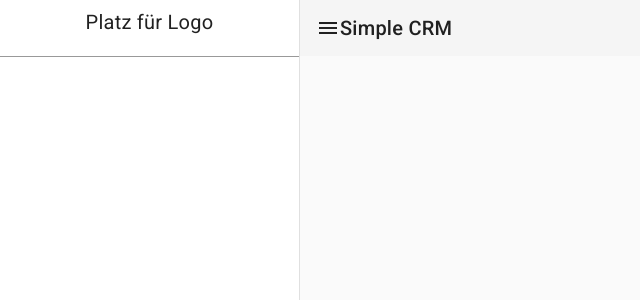
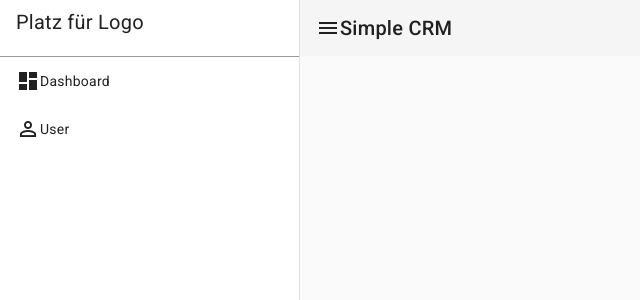
Before and after one commit to okankpl/Simple-crm, an Angular app: page / in a window 1280 px wide. Shown: the top 300 px of the page, without its empty margins (0-640 px from the left). Built offline with nearby package versions, Linux system fonts and the light colour scheme.

Commit message:
styling sidenav

```diff
--- a/src/app/app.component.html
+++ b/src/app/app.component.html
@@ -3,6 +3,11 @@
     <div class="logo-container">
       <p>Platz für Logo</p>
     </div>
+
+    <ul>
+      <li><mat-icon>dashboard</mat-icon>Dashboard</li>
+      <li><mat-icon>person_outline</mat-icon> User</li>
+    </ul>
   </mat-drawer>
 
   <div class="example-sidenav-content">
--- a/src/app/app.component.scss
+++ b/src/app/app.component.scss
@@ -12,16 +12,33 @@
 }
 
 .logo-container {
-    border-bottom: 1px solid rgba($color: #000000, $alpha: 0.4);
+    border-bottom: 1.4px solid rgba($color: #000000, $alpha: 0.4);
     padding: 0 16px 0 16px;
     font-size: 20px;
     min-height: 56px;
     display: flex;
     align-items: center;
-    justify-content: center;
+
 }
 
 mat-toolbar, mat-toolbar-row {
     min-height: 56px;
     height: 56px;
 }
+
+ul {
+    list-style-type: none;
+    padding:0;
+    margin: 0;
+    li {
+        padding: 0 16px 0 16px;
+        display: flex;
+        align-items: center;
+        height: 48px;
+        cursor: pointer;
+
+        &:hover {
+            background-color: rgba($color: #000000, $alpha: 0.1);
+        }
+    }
+}
```
